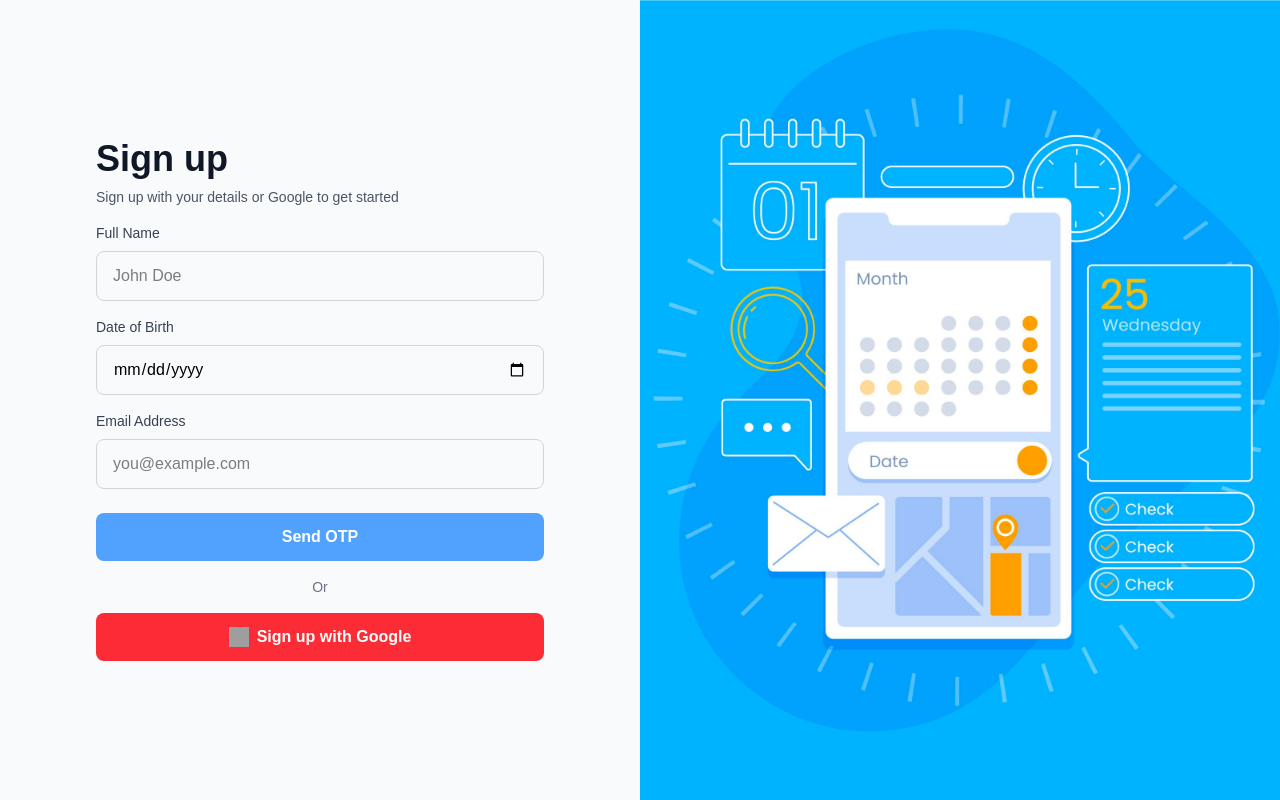
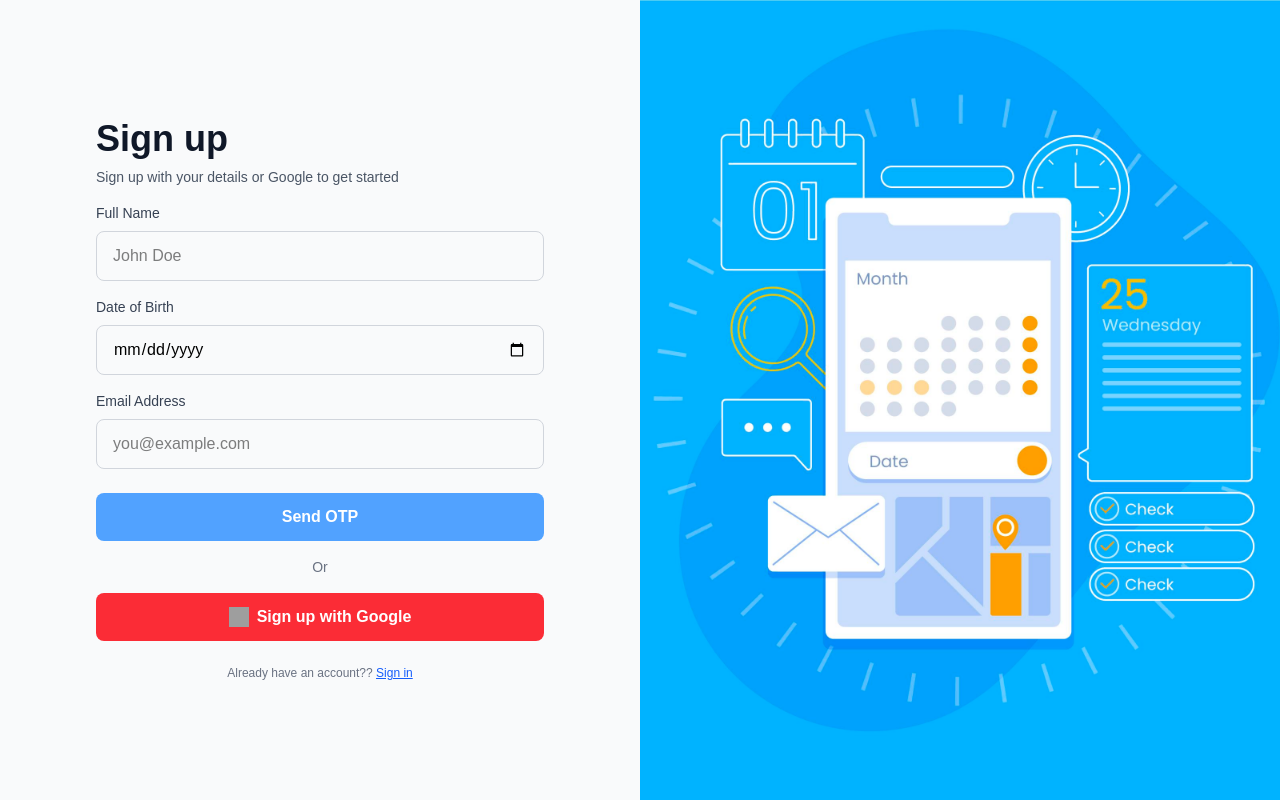
Before and after one commit to Satyam216/notes-taking-app, a React (Vite) app: page /signup in a window 1280 px wide. Built offline with nearby package versions, Linux system fonts and the light colour scheme; no server answers; grey boxes are pictures that could not be loaded.

Commit message:
Sign Up changes

```diff
--- a/src/pages/Signup.tsx
+++ b/src/pages/Signup.tsx
@@ -226,6 +226,16 @@ export default function Signup() {
           {message && (
             <p className="mt-4 text-center text-sm text-blue-600">{message}</p>
           )}
+
+          <p className="mt-6 text-center md:text-centre text-xs text-gray-500">
+            Already have an account??{" "}
+            <a
+              href="/"
+              className="underline text-blue-600 hover:text-blue-700"
+            >
+             Sign in
+            </a>
+          </p>
         </div>
       </div>
 
```
